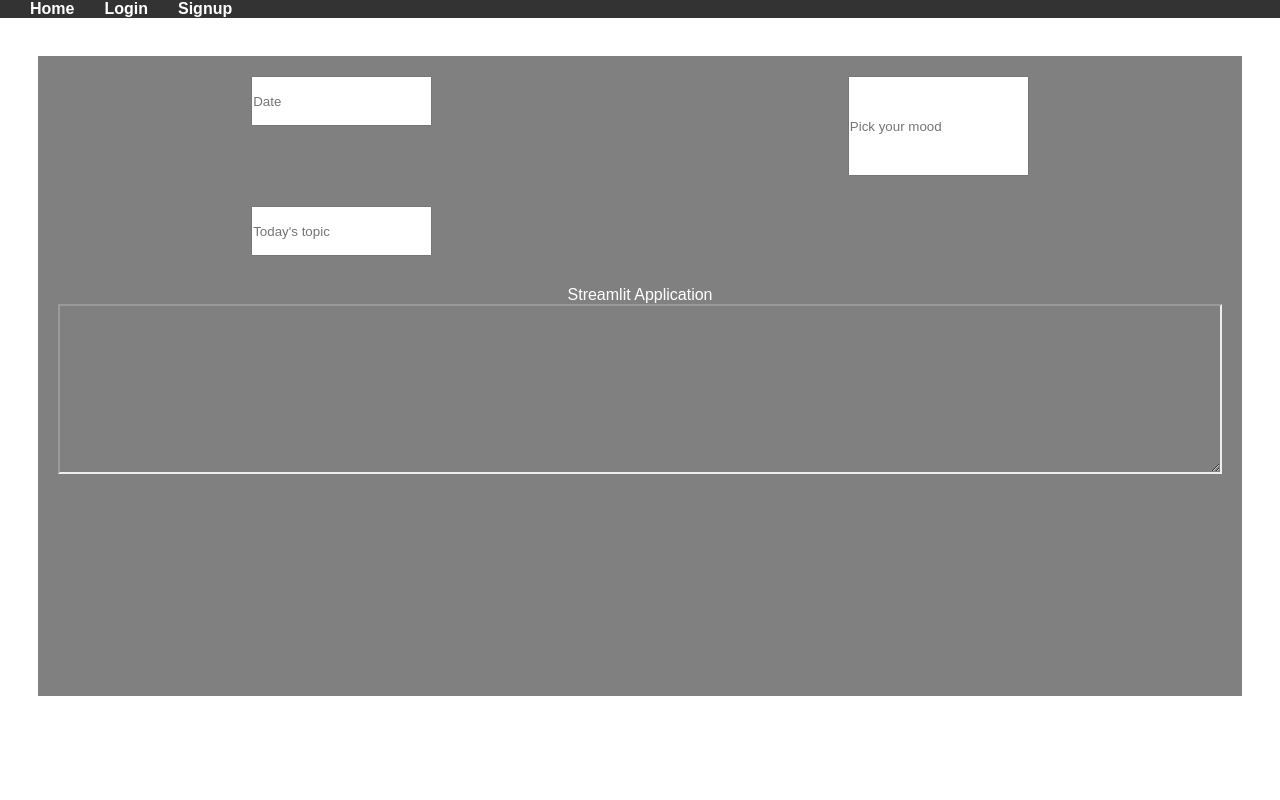
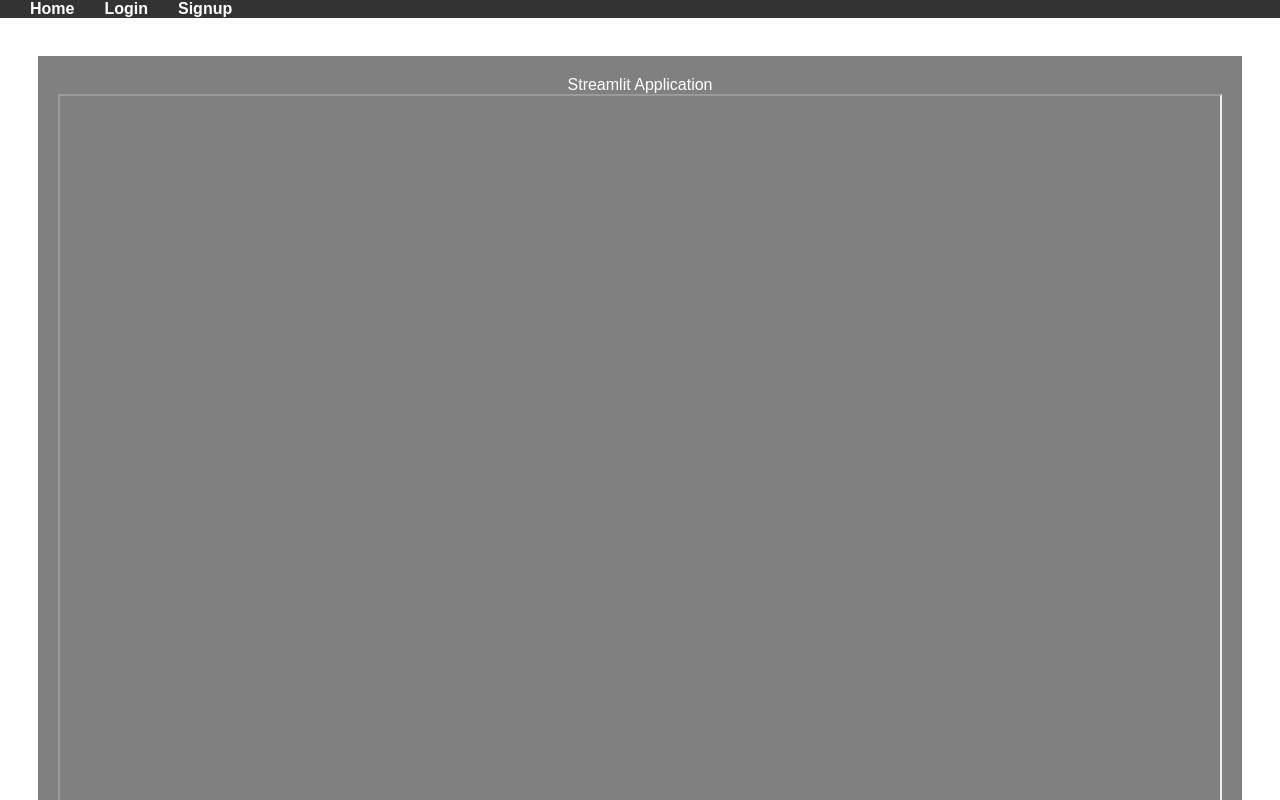
Before and after one commit to bakkary/PythonStreamlitBIApplication, a React (Vite) app in the folder HOP-ReactStreamlit-Application/: page / in a window 1280 px wide. Shown: the top 800 px of the page. Built offline with nearby package versions, Linux system fonts and the light colour scheme.

Commit message:
changed hpmepage streamlit

```diff
--- a/HOP-ReactStreamlit-Application/src/css/graphs.css
+++ b/HOP-ReactStreamlit-Application/src/css/graphs.css
@@ -47,9 +47,9 @@
 
 .diary-box {
     width: 100%;
+    height: 1080px;
     padding: 8px;
     box-sizing: border-box;
-    resize: vertical;
 }
 
 input[type="submit"] {
--- a/HOP-ReactStreamlit-Application/src/graphs.jsx
+++ b/HOP-ReactStreamlit-Application/src/graphs.jsx
@@ -10,24 +10,8 @@ function GraphsPage() {
     <div className="userflex">
       <div className="user-flex-item flex-item2">
         <div className="diary">
-          <div className="diary-items diary-item1">
-            <form>
-              <input type="text" name="date" placeholder="Date" className="UP1UP3" />
-            </form>
-          </div>
-          <div className="diary-items diary-item2">
-            <form>
-              <input type="text" name="mood" placeholder="Pick your mood" className="UP2" />
-            </form>
-          </div>
-          <div className="diary-items diary-item3">
-            <form>
-              <input type="text" name="topic" placeholder="Today's topic" className="UP1UP3" />
-            </form>
-          </div>
           <div className="diary-items diary-item4">
             <label htmlFor="streamlitApp">Streamlit Application</label>
-
               <iframe
               className="diary-box"
               id="streamlitApp"
```
